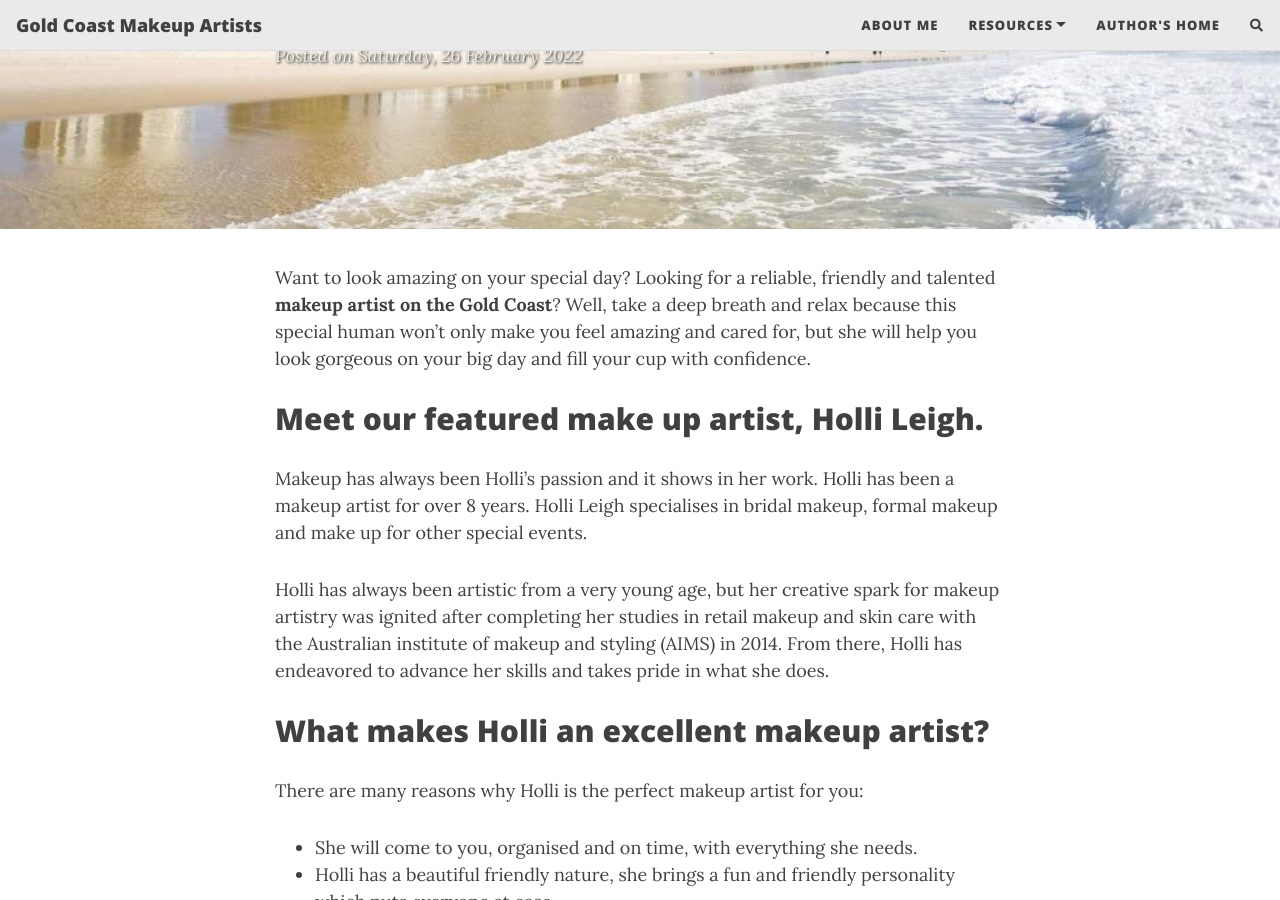
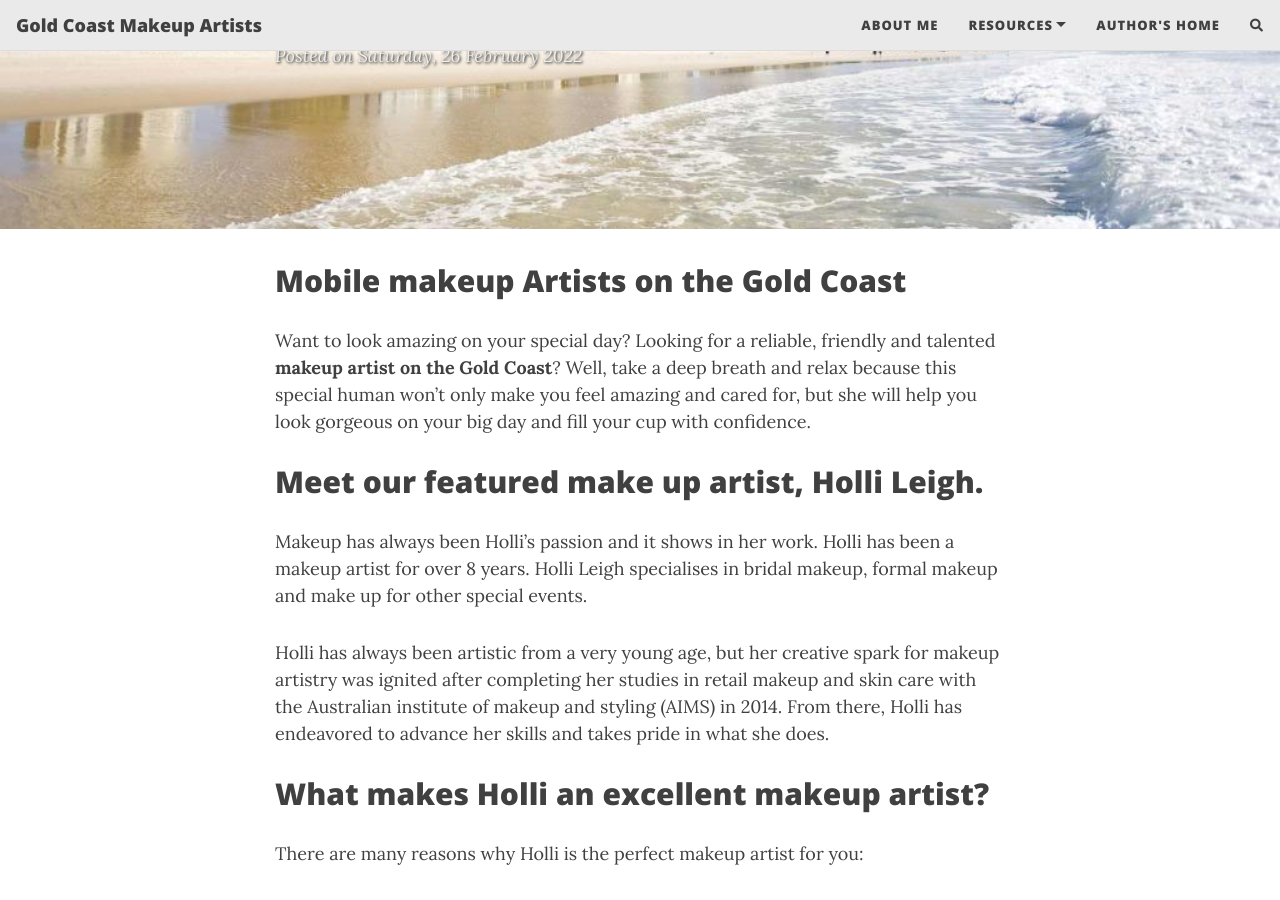
Before and after one commit to nerdflu/goldcoastmakeupartist, a Jekyll site: the page built from index.md, in a window 1280 px wide and 900 px high, scrolled down 369 px. Built offline with Jekyll 4.4.1, drawn with Linux system fonts in a browser that asks for light colours; nearby versions of some CDN libraries; comment, search, counter and statistics services are not loaded.

Commit message:
Update index.md

```diff
--- a/index.md
+++ b/index.md
@@ -7,6 +7,8 @@ thumbnail-img: /assets/img/thumb.png
 share-img: /assets/img/beach-88086-ws.jpg
 tags: [makeup, artist, gold coast]
 ---
+## Mobile makeup Artists on the Gold Coast
+
 Want to look amazing on your special day? Looking for a reliable, friendly and talented **makeup artist on the Gold Coast**? Well, take a deep breath and relax because this special human won't only make you feel amazing and cared for, but she will help you look gorgeous on your big day and fill your cup with confidence.
 
 ## Meet our featured make up artist, Holli Leigh.
```
